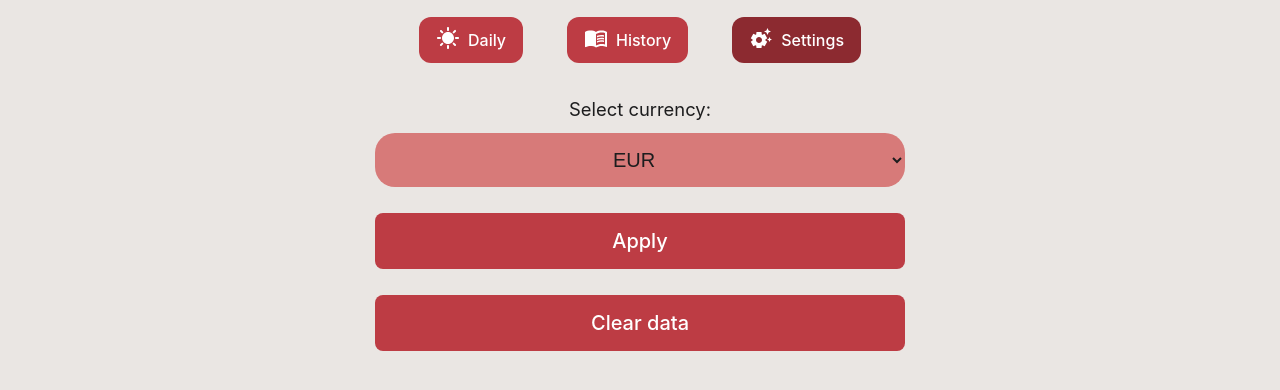
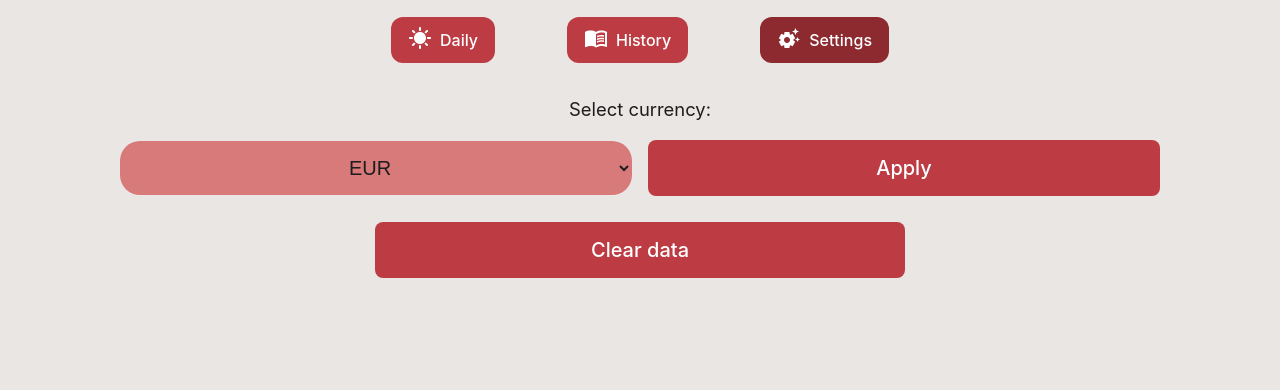
Before and after one commit to NoxiousHex/finance-tracker, a React (Vite) app: page / in a window 1280 px wide. Both pictures are taken after a click on the link "Settings". Shown: the top 390 px of the page. Built offline with nearby package versions, Linux system fonts and the light colour scheme; no server answers; the database is empty.

Commit message:
Visual updates

```diff
--- a/src/components/History.tsx
+++ b/src/components/History.tsx
@@ -143,14 +143,7 @@ const History: FC<HistoryProps> = (props) => {
     }
 
     function renderShortcuts(): ReactNode {
-        const shortcutText: string[] = [
-            "Yesterday",
-            "7D",
-            "14D",
-            "30D",
-            "6M",
-            "1Y",
-        ];
+        const shortcutText: string[] = ["1D", "7D", "14D", "30D", "6M", "1Y"];
         const shortcutElements: ReactNode[] = shortcutText.map((text) => (
             <button
                 key={uuid()}
--- a/src/components/Settings.tsx
+++ b/src/components/Settings.tsx
@@ -46,16 +46,20 @@ export const Settings: FC<SettingsProps> = (props) => {
 
     return (
         <div className="settings">
-            <label className="settings-currency">
-                Select currency:
+            <label>Select currency:</label>
+            <div className="settings-currency">
                 <select onChange={(e) => handleChange(e.target.value)}>
                     <option value="€">EUR</option>
                     <option value="$">USD</option>
                     <option value="£">GBP</option>
                 </select>
-            </label>
-            <button onClick={handleClick}>Apply</button>
-            <button onClick={() => setClear(true)}>Clear data</button>
+                <button className="currency-btn" onClick={handleClick}>
+                    Apply
+                </button>
+            </div>
+            <button className="clear-btn" onClick={() => setClear(true)}>
+                Clear data
+            </button>
             {confimation}
         </div>
     );
--- a/src/styles/daily.css
+++ b/src/styles/daily.css
@@ -4,11 +4,12 @@
     flex-direction: column;
     gap: 1.5em;
     align-items: center;
+    overflow: scroll;
 }
 
 .daily {
     padding-top: 1em;
-    height: 90vh;
+    max-height: 87vh;
 }
 
 .daily-input {
@@ -25,3 +26,18 @@
         width: 240px;
     }
 }
+
+@media (max-height: 700px) {
+    .daily {
+        gap: 1em;
+    }
+
+    .button-container {
+        flex-direction: row;
+        gap: 1em;
+    }
+
+    .daily-btn {
+        width: 40vw;
+    }
+}
--- a/src/styles/navbar.css
+++ b/src/styles/navbar.css
@@ -6,12 +6,12 @@
 
 .navbar {
     justify-content: space-between;
-    padding: 0.5em 2.25em;
+    padding: 0.5em;
     height: 10vh;
     position: fixed;
-    bottom: 0;
-    left: 0;
-    right: 0;
+    bottom: 0.5em;
+    left: 5vw;
+    right: 6vw;
 }
 
 .nav-link {
--- a/src/styles/settings.css
+++ b/src/styles/settings.css
@@ -9,8 +9,15 @@
 
 .settings-currency {
     display: flex;
-    flex-direction: column;
-    gap: 0.5em;
+    gap: 1em;
+    justify-content: center;
+    align-items: center;
+}
+
+select,
+.currency-btn {
+    max-width: 40vw;
+    margin: 0;
 }
 
 .clear-btn {
```
